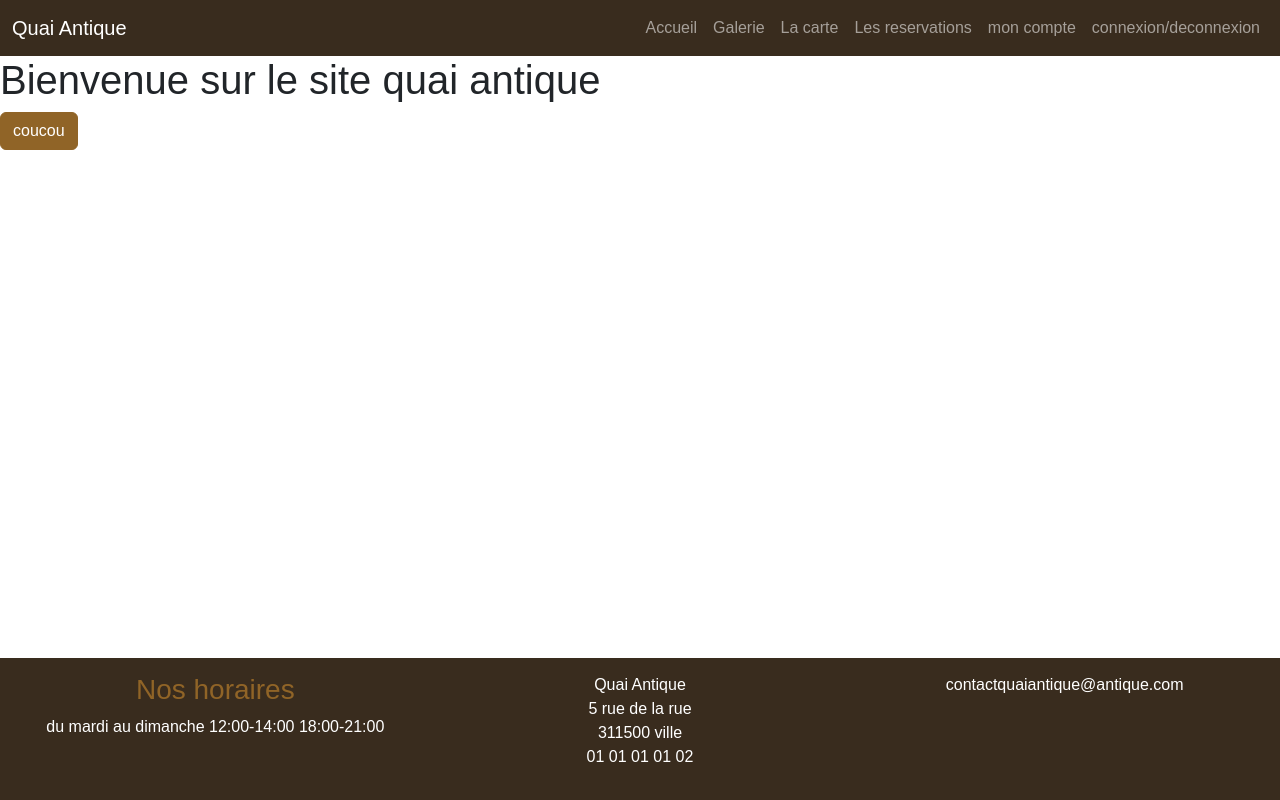
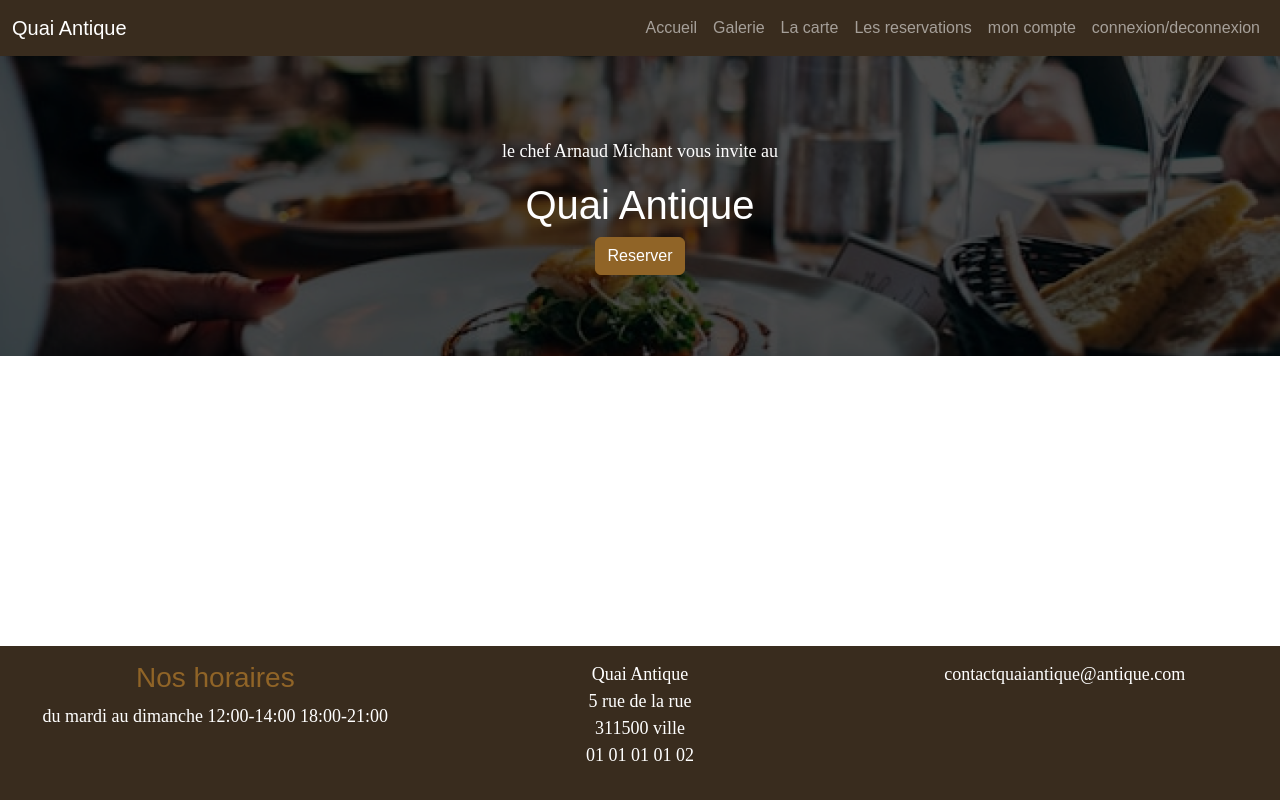
Before and after one commit to nafniko/QuaiAntiqueFilRouge, a website with bundled scripts: page index.html in a window 1280 px wide. Built offline with nearby package versions, Linux system fonts and the light colour scheme; files whose address does not match are found by name; a web font is replaced by a local one.

Commit message:
add img + title

```diff
--- a/pages/home.html
+++ b/pages/home.html
@@ -1,3 +1,8 @@
-<h1>Bienvenue sur le site quai antique</h1>
+<div class="hero-scene text-center text-white">
 
-<button class="btn btn-primary">coucou</button>
+    <div class="hero-scene-content">
+        <p>le chef Arnaud Michant vous invite au </p>
+        <h1>Quai Antique</h1>
+        <button class="btn btn-primary">Reserver</button>
+    </div>
+</div>
--- a/scss/main.scss
+++ b/scss/main.scss
@@ -16,3 +16,34 @@ footer.footer{
 main{
     margin: bottom 250px;
 }
+
+p{
+    font-family:$font-family-serif;
+font-size: 18px;
+}
+
+.hero-scene{
+    position: relative;
+    &::before{
+        content:"";
+        position : absolute;
+        top:0;
+        left:0;
+        width: 100%;
+        height:100%;
+        background-image: url(../image/unsplash_jrWoDRmhwRY.png) ;
+        background-size: cover;
+        filter: brightness(0.3);
+    }
+    *{
+        position: relative;
+    }
+
+    .hero-scene-content{
+        height: 300px; ;
+        display: flex;
+        flex-direction: column;
+        align-items: center;
+        justify-content: center;
+    }
+}
```
Also changed, not shown: image/Rectangle 12.png (added), image/Rectangle 13.png (added), image/Rectangle 15.png (added), image/Rectangle 7 (1).png (added), image/Rectangle 7 (2).png (added), image/Rectangle 7.png (added), image/Rectangle 8.png (added), image/Rectangle 9.png (added), image/unsplash_jrWoDRmhwRY.png (added), scss/main.css, 1 other file.
